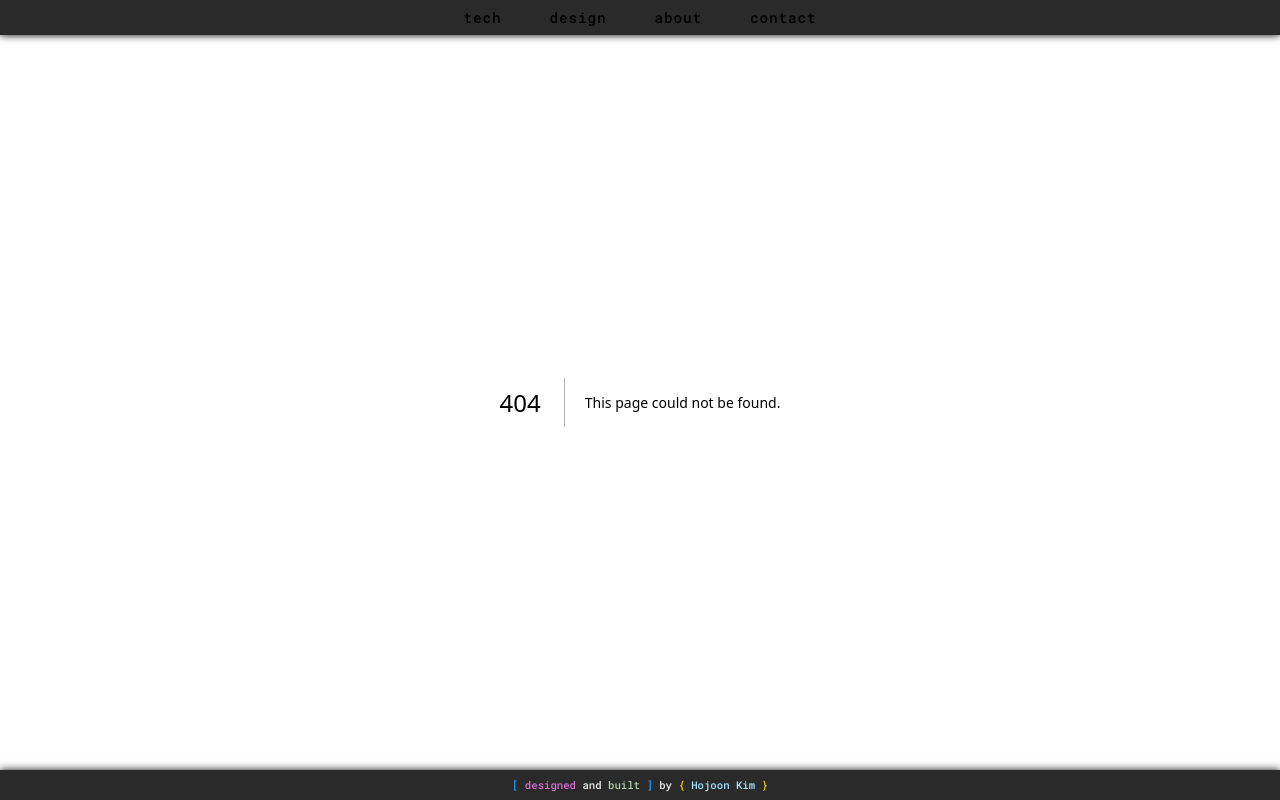
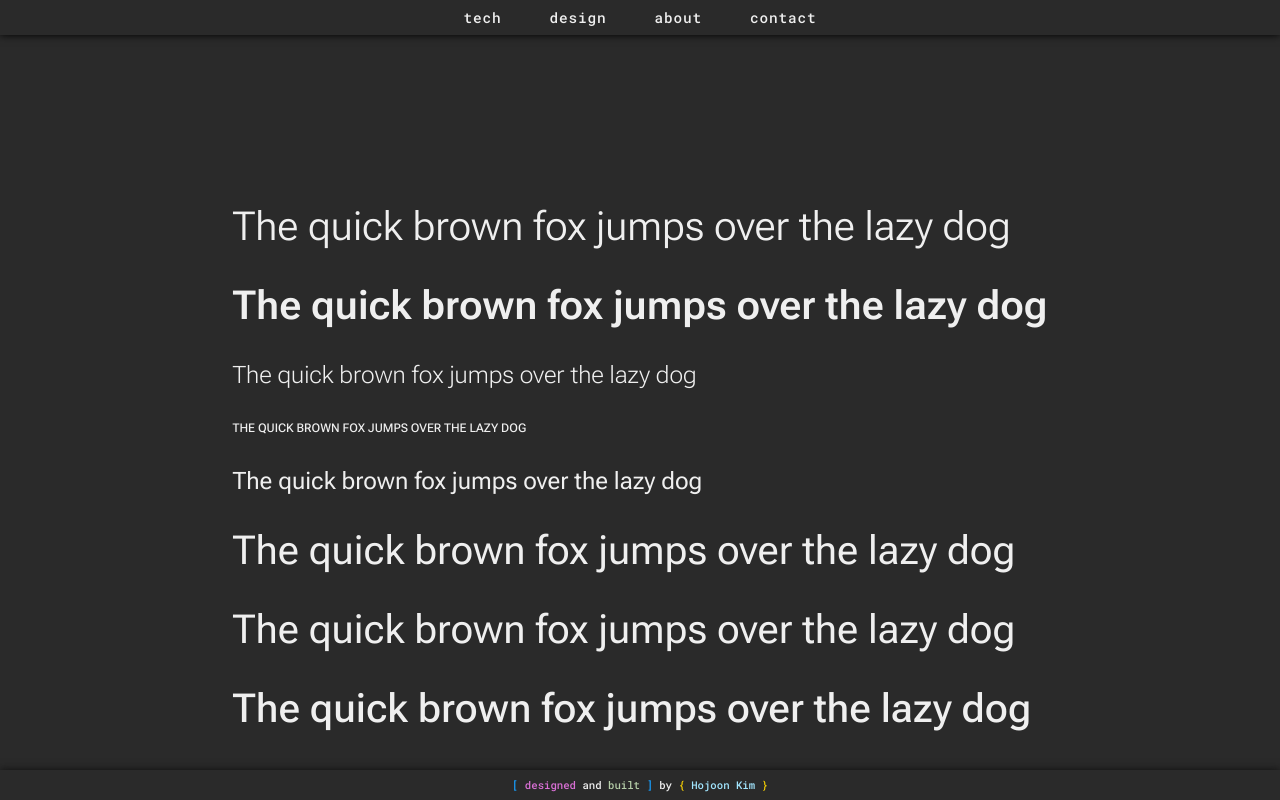
Before and after one commit to hojoon0724/portfolio-nextjs, a Next.js app: page /fontTest in a window 1280 px wide. Before the commit this address had no page. Built offline with nearby package versions, Linux system fonts and the light colour scheme.

Commit message:
font test block added

```diff
--- a/src/pages/_app.js
+++ b/src/pages/_app.js
@@ -2,6 +2,7 @@ import Footer from '@/components/footer';
 import Nav from '@/components/nav';
 import Navbar from '@/components/navbar';
 import '@/styles/globals.css';
+import '@/styles/fontTest.css';
 import Script from 'next/script';
 
 export default function App({ Component, pageProps }) {
--- /dev/null
+++ b/src/pages/fontTest.js
@@ -0,0 +1,17 @@
+export default function FontTest() {
+  const testString = 'The quick brown fox jumps over the lazy dog';
+  return (
+    <div className="section flex">
+      <div className="fonts-size-container flex column">
+        <div className="font-1">{testString}</div>
+        <div className="font-2">{testString}</div>
+        <div className="font-3">{testString}</div>
+        <div className="font-4">{testString}</div>
+        <div className="font-5">{testString}</div>
+        <div className="font-6">{testString}</div>
+        <div className="font-7">{testString}</div>
+        <div className="font-8">{testString}</div>
+      </div>
+    </div>
+  );
+}
--- /dev/null
+++ b/src/styles/fontTest.css
@@ -0,0 +1,254 @@
+/*
+Roboto Flex Parameters
+'opsz' 144,
+8 - 144
+
+'wght' 400,
+100 - 1000
+
+'grad' 0,
+-200 - 150
+
+'slnt' 0,
+-10 - 0
+
+'wdth' 100,
+25 - 151
+
+'xopq' 96,
+27 - 175 (thick stroke)
+
+'yopq' 79,
+25 - 135 (thin stroke)
+
+'xtra' 468,
+323 - 603 (counter width)
+
+'ytuc' 712,
+528 - 760 (uppercase height)
+
+'ytlc' 514,
+416 - 570 (lowercase height)
+
+'ytas' 750,
+649 - 854 (ascender height)
+
+'ytde' -203,
+-305 - -98 (descender depth)
+
+'ytfi' 738,
+560 - 788 (figure height)
+
+
+'opsz', var(--opsz)
+'wght', var(--wght)
+'grad', var(--grad)
+'slnt', var(--slnt)
+'wdth', var(--wdth)
+'xopq', var(--xopq)
+'yopq', var(--yopq)
+'xtra', var(--xtra)
+'ytuc', var(--ytuc)
+'ytlc', var(--ytlc)
+'ytas', var(--ytas)
+'ytde', var(--ytde)
+'ytfi', var(--ytfi)
+
+*/
+
+:root {
+  --size-1: 2.5rem;
+  --opsz-1: 144;
+  --wght-1: 300;
+  --grad-1: 0;
+  --slnt-1: 0;
+  --wdth-1: 50;
+  --xopq-1: 96;
+  --yopq-1: 79;
+  --xtra-1: 468;
+  --ytuc-1: 712;
+  --ytlc-1: 514;
+  --ytas-1: 750;
+  --ytde-1: -203;
+  --ytfi-1: 738;
+
+  --size-2: 2.5rem;
+  --opsz-2: 144;
+  --wght-2: 600;
+  --grad-2: 0;
+  --slnt-2: 0;
+  --wdth-2: 150;
+  --xopq-2: 96;
+  --yopq-2: 79;
+  --xtra-2: 468;
+  --ytuc-2: 712;
+  --ytlc-2: 514;
+  --ytas-2: 750;
+  --ytde-2: -203;
+  --ytfi-2: 738;
+
+  --size-3: 1.5rem;
+  --opsz-3: 144;
+  --wght-3: 200;
+  --grad-3: 0;
+  --slnt-3: 0;
+  --wdth-3: 50;
+  --xopq-3: 96;
+  --yopq-3: 79;
+  --xtra-3: 468;
+  --ytuc-3: 712;
+  --ytlc-3: 514;
+  --ytas-3: 750;
+  --ytde-3: -203;
+  --ytfi-3: 738;
+
+  --size-4: 0.75rem;
+  --opsz-4: 144;
+  --wght-4: 500;
+  --grad-4: 0;
+  --slnt-4: 0;
+  --wdth-4: 75;
+  --xopq-4: 96;
+  --yopq-4: 79;
+  --xtra-4: 468;
+  --ytuc-4: 712;
+  --ytlc-4: 514;
+  --ytas-4: 750;
+  --ytde-4: -203;
+  --ytfi-4: 738;
+
+  --size-5: 1.5rem;
+  --opsz-5: 144;
+  --wght-5: 400;
+  --grad-5: 0;
+  --slnt-5: 0;
+  --wdth-5: 50;
+  --xopq-5: 96;
+  --yopq-5: 79;
+  --xtra-5: 468;
+  --ytuc-5: 712;
+  --ytlc-5: 514;
+  --ytas-5: 750;
+  --ytde-5: -203;
+  --ytfi-5: 738;
+
+  --size-6: 2.5rem;
+  --opsz-6: 144;
+  --wght-6: 400;
+  --grad-6: 0;
+  --slnt-6: 0;
+  --wdth-6: 100;
+  --xopq-6: 96;
+  --yopq-6: 79;
+  --xtra-6: 468;
+  --ytuc-6: 712;
+  --ytlc-6: 514;
+  --ytas-6: 750;
+  --ytde-6: -203;
+  --ytfi-6: 738;
+
+  --size-7: 2.5rem;
+  --opsz-7: 144;
+  --wght-7: 400;
+  --grad-7: 0;
+  --slnt-7: 0;
+  --wdth-7: 100;
+  --xopq-7: 96;
+  --yopq-7: 79;
+  --xtra-7: 468;
+  --ytuc-7: 712;
+  --ytlc-7: 416;
+  --ytas-7: 750;
+  --ytde-7: -203;
+  --ytfi-7: 738;
+
+  --size-8: 2.5rem;
+  --opsz-8: 144;
+  --wght-8: 400;
+  --grad-8: 0;
+  --slnt-8: 0;
+  --wdth-8: 100;
+  --xopq-8: 96;
+  --yopq-8: 79;
+  --xtra-8: 468;
+  --ytuc-8: 712;
+  --ytlc-8: 514;
+  --ytas-8: 750;
+  --ytde-8: -203;
+  --ytfi-8: 738;
+}
+
+.fonts-size-container {
+  min-height: 50vh !important;
+}
+
+.fonts-size-container > * {
+  margin: 1rem 0rem;
+}
+
+.font-1 {
+  font-size: var(--size-1);
+  font-family: 'Roboto Flex', sans-serif;
+  font-optical-sizing: auto;
+  font-variation-settings: 'opsz' var(--opsz-1), 'wght' var(--wght-1), 'grad' var(--grad-1), 'slnt' var(--slnt-1),
+    'wdth' var(--wdth-1), 'xopq' var(--xopq-1), 'yopq' var(--yopq-1), 'xtra' var(--xtra-1), 'ytuc' var(--ytuc-1),
+    'ytlc' var(--ytlc-1), 'ytas' var(--ytas-1), 'ytde' var(--ytde-1), 'ytfi' var(--ytfi-1);
+}
+.font-2 {
+  font-size: var(--size-2);
+  font-family: 'Roboto Flex', sans-serif;
+  font-optical-sizing: auto;
+  font-variation-settings: 'opsz' var(--opsz-2), 'wght' var(--wght-2), 'grad' var(--grad-2), 'slnt' var(--slnt-2),
+    'wdth' var(--wdth-2), 'xopq' var(--xopq-2), 'yopq' var(--yopq-2), 'xtra' var(--xtra-2), 'ytuc' var(--ytuc-2),
+    'ytlc' var(--ytlc-2), 'ytas' var(--ytas-2), 'ytde' var(--ytde-2), 'ytfi' var(--ytfi-2);
+}
+.font-3 {
+  font-size: var(--size-3);
+  font-family: 'Roboto Flex', sans-serif;
+  font-optical-sizing: auto;
+  font-variation-settings:
+  /* 'opsz' var(--opsz-3),  */ 'wght' var(--wght-3), 'grad' var(--grad-3),
+    'slnt' var(--slnt-3), 'wdth' var(--wdth-3), 'xopq' var(--xopq-3), 'yopq' var(--yopq-3), 'xtra' var(--xtra-3),
+    'ytuc' var(--ytuc-3), 'ytlc' var(--ytlc-3), 'ytas' var(--ytas-3), 'ytde' var(--ytde-3), 'ytfi' var(--ytfi-3);
+}
+.font-4 {
+  text-transform: uppercase;
+  font-size: var(--size-4);
+  font-family: 'Roboto Flex', sans-serif;
+  font-optical-sizing: auto;
+  font-variation-settings:
+  /* 'opsz' var(--opsz-4),  */ 'wght' var(--wght-4), 'grad' var(--grad-4),
+    'slnt' var(--slnt-4), 'wdth' var(--wdth-4), 'xopq' var(--xopq-4), 'yopq' var(--yopq-4), 'xtra' var(--xtra-4),
+    'ytuc' var(--ytuc-4), 'ytlc' var(--ytlc-4), 'ytas' var(--ytas-4), 'ytde' var(--ytde-4), 'ytfi' var(--ytfi-4);
+}
+.font-5 {
+  font-size: var(--size-5);
+  font-family: 'Roboto Flex', sans-serif;
+  font-optical-sizing: auto;
+  font-variation-settings: 'opsz' var(--opsz-5), 'wght' var(--wght-5), 'grad' var(--grad-5), 'slnt' var(--slnt-5),
+    'wdth' var(--wdth-5), 'xopq' var(--xopq-5), 'yopq' var(--yopq-5), 'xtra' var(--xtra-5), 'ytuc' var(--ytuc-5),
+    'ytlc' var(--ytlc-5), 'ytas' var(--ytas-5), 'ytde' var(--ytde-5), 'ytfi' var(--ytfi-5);
+}
+.font-6 {
+  font-size: var(--size-6);
+  font-family: 'Roboto Flex', sans-serif;
+  font-optical-sizing: auto;
+  font-variation-settings: 'opsz' var(--opsz-6), 'wght' var(--wght-6), 'grad' var(--grad-6), 'slnt' var(--slnt-6),
+    'wdth' var(--wdth-6), 'xopq' var(--xopq-6), 'yopq' var(--yopq-6), 'xtra' var(--xtra-6), 'ytuc' var(--ytuc-6),
+    'ytlc' var(--ytlc-6), 'ytas' var(--ytas-6), 'ytde' var(--ytde-6), 'ytfi' var(--ytfi-6);
+}
+.font-7 {
+  font-size: var(--size-7);
+  font-family: 'Roboto Flex', sans-serif;
+  font-optical-sizing: auto;
+  font-variation-settings: 'opsz' var(--opsz-7), 'wght' var(--wght-7), 'grad' var(--grad-7), 'slnt' var(--slnt-7),
+    'wdth' var(--wdth-7), 'xopq' var(--xopq-7), 'yopq' var(--yopq-7), 'xtra' var(--xtra-7), 'ytuc' var(--ytuc-7),
+    'ytlc' var(--ytlc-7), 'ytas' var(--ytas-7), 'ytde' var(--ytde-7), 'ytfi' var(--ytfi-7);
+}
+.font-8 {
+  font-size: var(--size-8);
+  font-family: 'Roboto Flex', sans-serif;
+  font-optical-sizing: auto;
+  font-variation-settings: 'slnt' 0, 'wdth' 120, 'GRAD' 0, 'XOPQ' 96, 'XTRA' 468, 'YOPQ' 79, 'YTAS' 750, 'YTDE' -203,
+    'YTFI' 738, 'YTLC' 514, 'YTUC' 712;
+}
```
Also changed, not shown: src/pages/colorTest.js (renamed from src/pages/scratch.js, +4 -4 lines), test/scratch.js (renamed from scratch/scratch.js), test/sticky.html (renamed from scratch/sticky.html), test/style.css (added), test/vsCodeColors.js (renamed from scratch/vsCodeColors.js), test/vsCodeColorsExport.js (renamed from scratch/vsCodeColorsExport.js).
